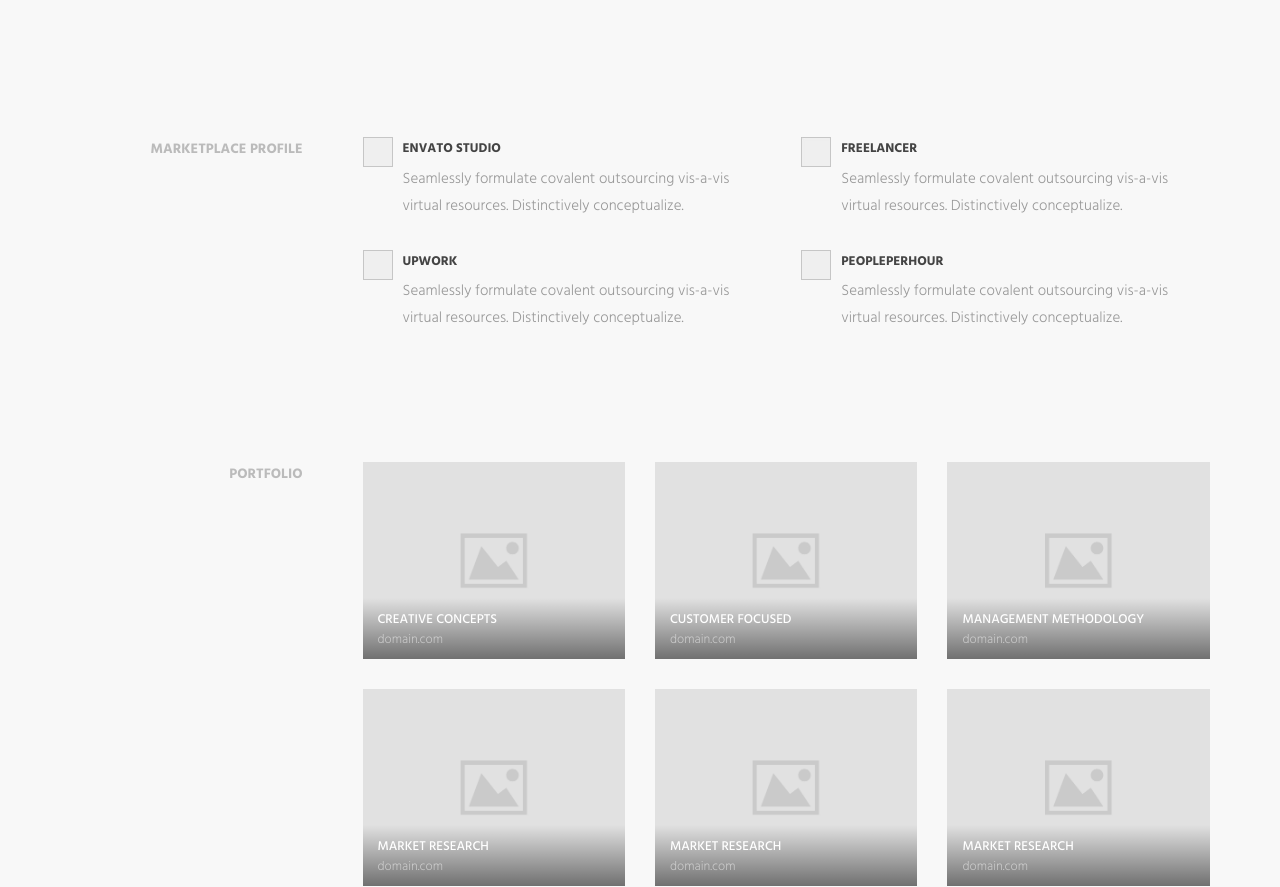
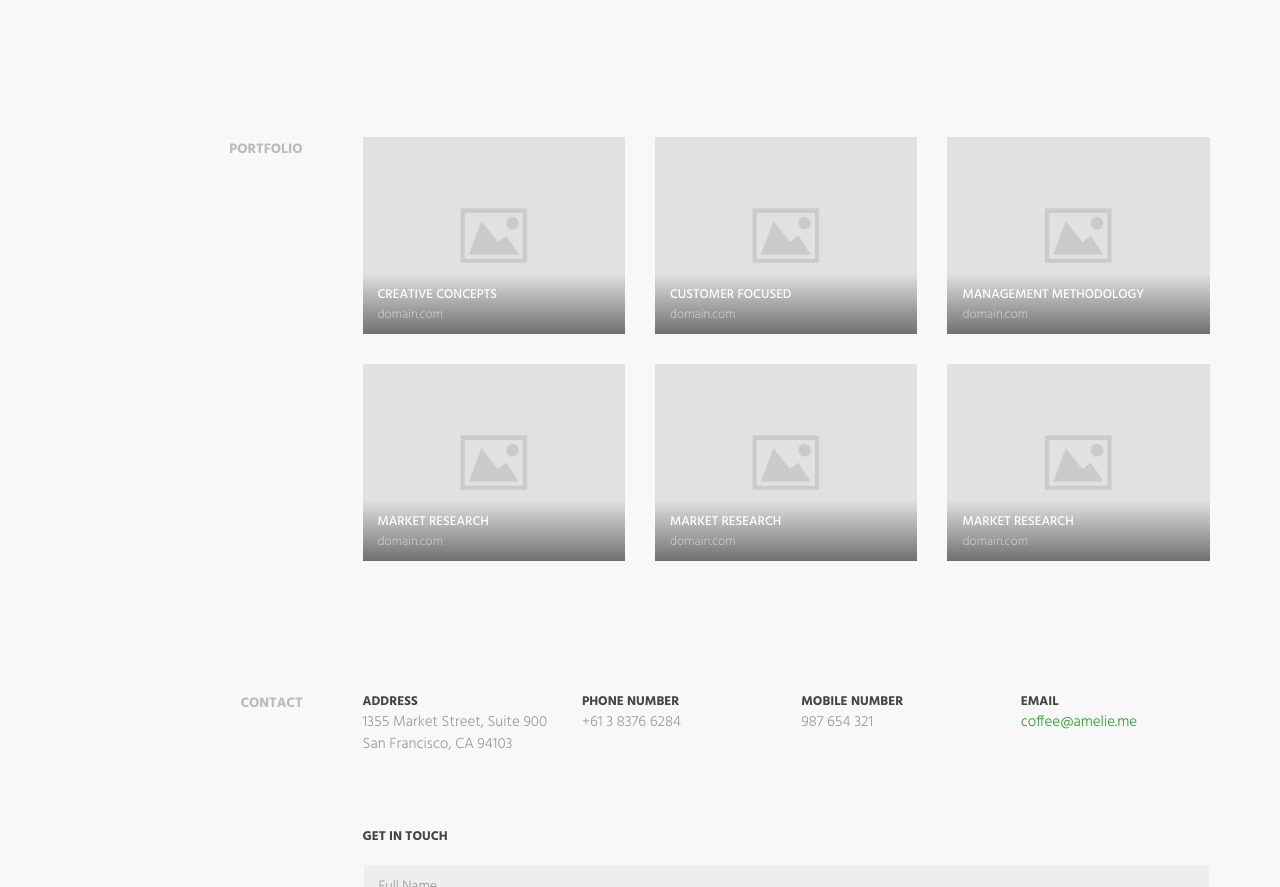
Before and after one commit to Pdipedro25/pdipedro25.github.io, a plain HTML site: page index.html in a window 1280 px wide. Shown: the part 2119-3006 px from the top of the page. Drawn offline with Linux system fonts and the light colour scheme.

Commit message:
Update index.html

```diff
--- a/index.html
+++ b/index.html
@@ -483,85 +483,6 @@
 </section>
 <!-- .section-education -->
 
-<section class="section-profile section-wrapper">
-    <div class="container">
-        <div class="row">
-            <div class="col-md-3">
-                <div class="section-title"><h2>Marketplace Profile</h2></div>
-            </div>
-
-            <div class="col-md-9">
-                <div class="row">
-                    <div class="col-md-6">
-                        <div class="profile-item">
-                            <div class="media">
-                                <div class="media-left">
-                                    <a href="#">
-                                        <img class="media-object" src="img/m-logo-studio.png" alt="...">
-                                    </a>
-                                </div>
-                                <div class="media-body">
-                                    <h3 class="media-heading"><a href="#">ENVATO STUDIO</a></h3>
-                                    Seamlessly formulate covalent outsourcing vis-a-vis virtual resources. Distinctively conceptualize.
-                                </div>
-                            </div>
-                        </div>
-                    </div>
-                    <div class="col-md-6">
-                        <div class="profile-item">
-                            <div class="media">
-                                <div class="media-left">
-                                    <a href="#">
-                                        <img class="media-object" src="img/m-logo-freelancer.png" alt="...">
-                                    </a>
-                                </div>
-                                <div class="media-body">
-                                    <h3 class="media-heading"><a href="#">FREELANCER</a></h3>
-                                    Seamlessly formulate covalent outsourcing vis-a-vis virtual resources. Distinctively conceptualize.
-                                </div>
-                            </div>
-                        </div>
-                    </div>
-                    <div class="col-md-6">
-                        <div class="profile-item">
-                            <div class="media">
-                                <div class="media-left">
-                                    <a href="#">
-                                        <img class="media-object" src="img/m-logo-upwork.png" alt="...">
-                                    </a>
-                                </div>
-                                <div class="media-body">
-                                    <h3 class="media-heading"><a href="#">UPWORK</a></h3>
-                                    Seamlessly formulate covalent outsourcing vis-a-vis virtual resources. Distinctively conceptualize.
-                                </div>
-                            </div>
-                        </div>
-                    </div>
-                    <div class="col-md-6">
-                        <div class="profile-item">
-                            <div class="media">
-                                <div class="media-left">
-                                    <a href="#">
-                                        <img class="media-object" src="img/m-logo-peopleperhour.png" alt="...">
-                                    </a>
-                                </div>
-                                <div class="media-body">
-                                    <h3 class="media-heading"><a href="#">PEOPLEPERHOUR</a></h3>
-                                    Seamlessly formulate covalent outsourcing vis-a-vis virtual resources. Distinctively conceptualize.
-                                </div>
-                            </div>
-                        </div>
-                    </div>
-                </div>
-                <!--.row-->
-            </div>
-
-        </div>
-        <!--.row-->
-    </div>
-    <!-- .container -->
-</section>
-<!-- .section-profile -->
 
 <section class="section-wrapper portfolio-section">
     <div class="container">
```
